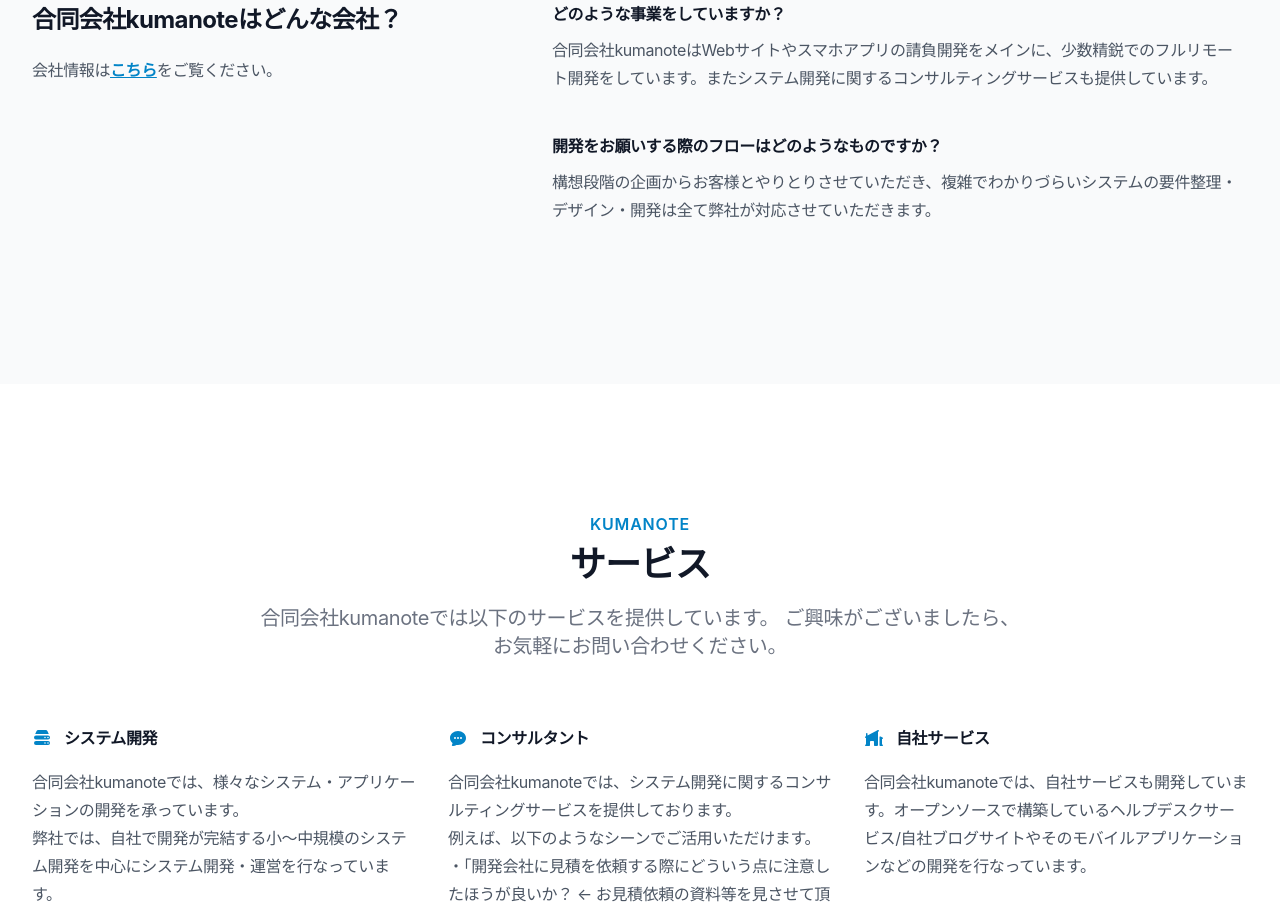
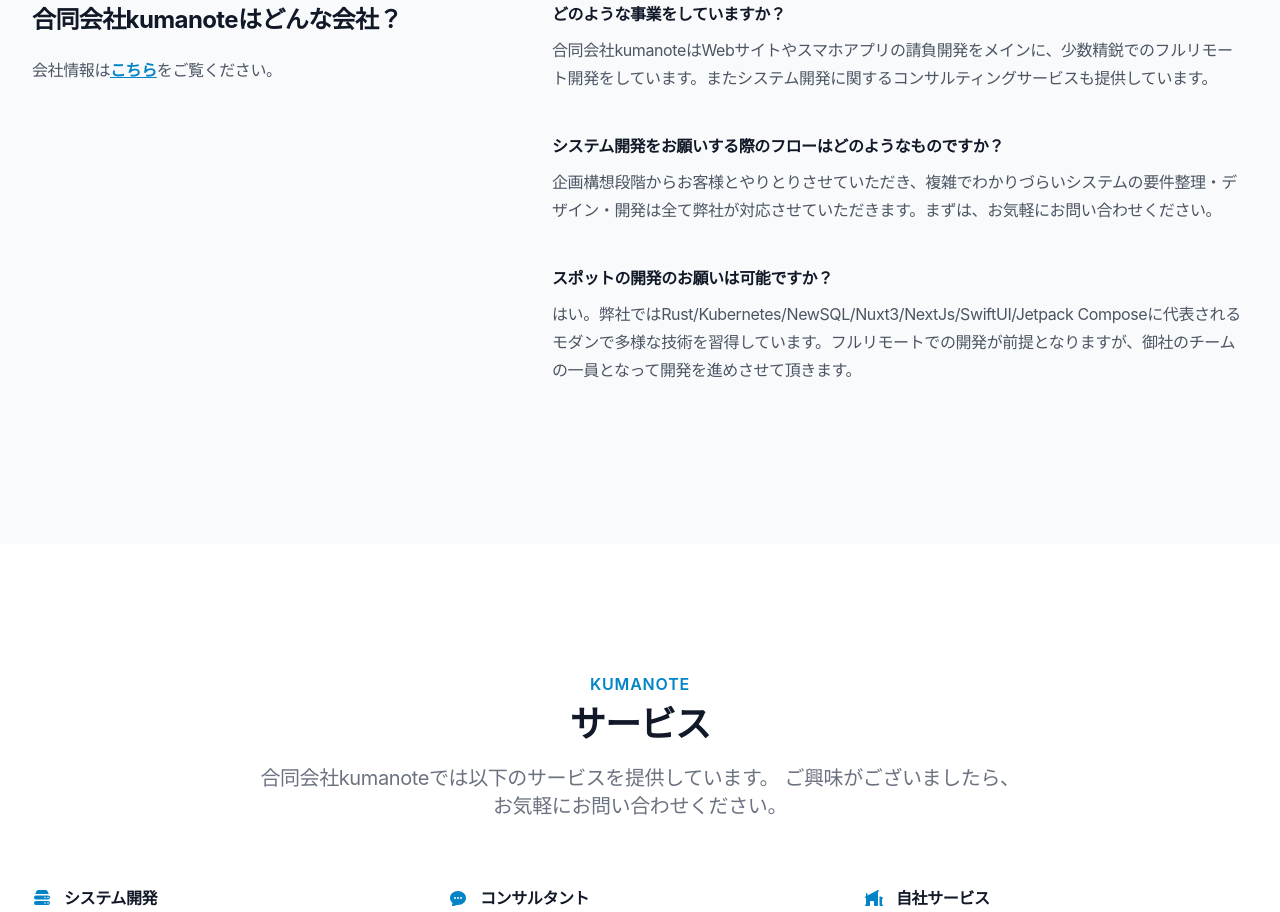
Before and after one commit to kumanote/corporate-web-site, a Nuxt app: page / in a window 1280 px wide. Shown: the part 960-1872 px from the top of the page. Built offline with nearby package versions, Linux system fonts and the light colour scheme; no server answers; a web font is replaced by a local one.

Commit message:
feat: faq top

```diff
--- a/components/sections/FaqSection.vue
+++ b/components/sections/FaqSection.vue
@@ -1,3 +1,9 @@
+<script setup>
+  const faqs = ['business', 'flow', 'help']
+  const { locale } = useI18n()
+  const localePath = useLocalePath()
+</script>
+
 <template>
   <section class="bg-gray-50 dark:bg-gray-800">
     <div class="mx-auto max-w-7xl px-6 py-24 sm:pt-32 lg:py-40 lg:px-8">
@@ -6,24 +12,34 @@
           <h2
             class="text-2xl font-bold leading-10 tracking-tight text-gray-900"
           >
-            合同会社kumanoteはどんな会社？
+            {{ $t('faq_title') }}
           </h2>
           <p class="mt-4 text-base leading-7 text-gray-600">
-            会社情報は<NuxtLink
-              href="/about"
-              class="text-primary-600 hover:text-primary-500 underline font-semibold"
-              >こちら</NuxtLink
-            >をご覧ください。
+            <template v-if="locale === 'en'">
+              For official company information, please visit
+              <NuxtLink
+                :href="localePath('/about')"
+                class="text-primary-600 hover:text-primary-500 underline font-semibold"
+                >here</NuxtLink
+              >.
+            </template>
+            <template v-else>
+              会社情報は<NuxtLink
+                :href="localePath('/about')"
+                class="text-primary-600 hover:text-primary-500 underline font-semibold"
+                >こちら</NuxtLink
+              >をご覧ください。
+            </template>
           </p>
         </div>
         <div class="mt-10 lg:col-span-7 lg:mt-0">
           <dl class="space-y-10">
-            <div v-for="faq in faqs" :key="faq.question">
+            <div v-for="item in faqs" :key="item">
               <dt class="text-base font-semibold leading-7 text-gray-900">
-                {{ faq.question }}
+                {{ $t(`faq.${item}.question`) }}
               </dt>
               <dd class="mt-2 text-base leading-7 text-gray-600">
-                {{ faq.answer }}
+                {{ $t(`faq.${item}.answer`) }}
               </dd>
             </div>
           </dl>
@@ -32,18 +48,3 @@
     </div>
   </section>
 </template>
-
-<script setup>
-  const faqs = [
-    {
-      question: 'どのような事業をしていますか？',
-      answer:
-        '合同会社kumanoteはWebサイトやスマホアプリの請負開発をメインに、少数精鋭でのフルリモート開発をしています。またシステム開発に関するコンサルティングサービスも提供しています。',
-    },
-    {
-      question: '開発をお願いする際のフローはどのようなものですか？',
-      answer:
-        '構想段階の企画からお客様とやりとりさせていただき、複雑でわかりづらいシステムの要件整理・デザイン・開発は全て弊社が対応させていただきます。',
-    },
-  ]
-</script>
--- a/locales/en.json
+++ b/locales/en.json
@@ -1,6 +1,21 @@
 {
   "author": "kumanote LLC.",
   "menu": "menu",
+  "faq_title": "About kumanote LLC.",
+  "faq": {
+    "business": {
+      "question": "What kind of services does kumanote provide?",
+      "answer": "We are mainly undertake web and mobile application developments(small to medium-scale). We also provide consulting services for system development."
+    },
+    "flow": {
+      "question": "What is the flow when requesting system development?",
+      "answer": "We start from hearing planning concepts from our clients, and we will handle all the requirement definitions, UI/UX design, and system development(including server infrastructures). Please feel free to contact us."
+    },
+    "help": {
+      "question": "Is it possible for you to join our development team?",
+      "answer": "Yes. Although full remote development is a prerequisite, we will proceed with your business as a member of your team."
+    }
+  },
   "service": "service",
   "service_description": "We offer the following services. If you are interested, please feel free to contact us",
   "view_details": "View details",
--- a/locales/ja.json
+++ b/locales/ja.json
@@ -1,6 +1,21 @@
 {
   "author": "合同会社kumanote",
   "menu": "メニュー",
+  "faq_title": "合同会社kumanoteはどんな会社？",
+  "faq": {
+    "business": {
+      "question": "どのような事業をしていますか？",
+      "answer": "合同会社kumanoteはWebサイトやスマホアプリの請負開発をメインに、少数精鋭でのフルリモート開発をしています。またシステム開発に関するコンサルティングサービスも提供しています。"
+    },
+    "flow": {
+      "question": "システム開発をお願いする際のフローはどのようなものですか？",
+      "answer": "企画構想段階からお客様とやりとりさせていただき、複雑でわかりづらいシステムの要件整理・デザイン・開発は全て弊社が対応させていただきます。まずは、お気軽にお問い合わせください。"
+    },
+    "help": {
+      "question": "スポットの開発のお願いは可能ですか？",
+      "answer": "はい。弊社ではRust/Kubernetes/NewSQL/Nuxt3/NextJs/SwiftUI/Jetpack Composeに代表されるモダンで多様な技術を習得しています。フルリモートでの開発が前提となりますが、御社のチームの一員となって開発を進めさせて頂きます。"
+    }
+  },
   "service": "サービス",
   "service_description": "合同会社kumanoteでは以下のサービスを提供しています。\nご興味がございましたら、お気軽にお問い合わせください。",
   "view_details": "詳細をみる",
```
